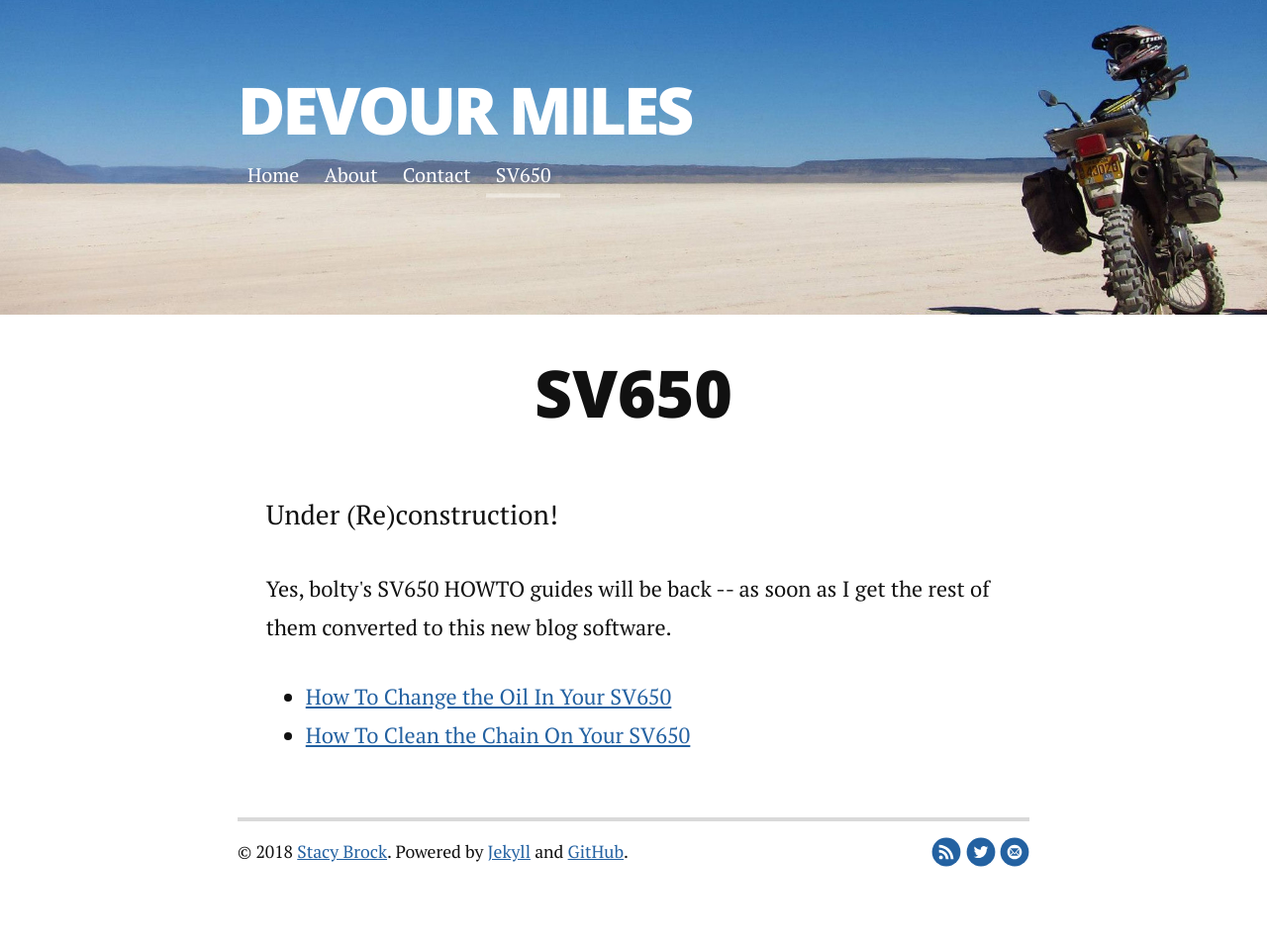
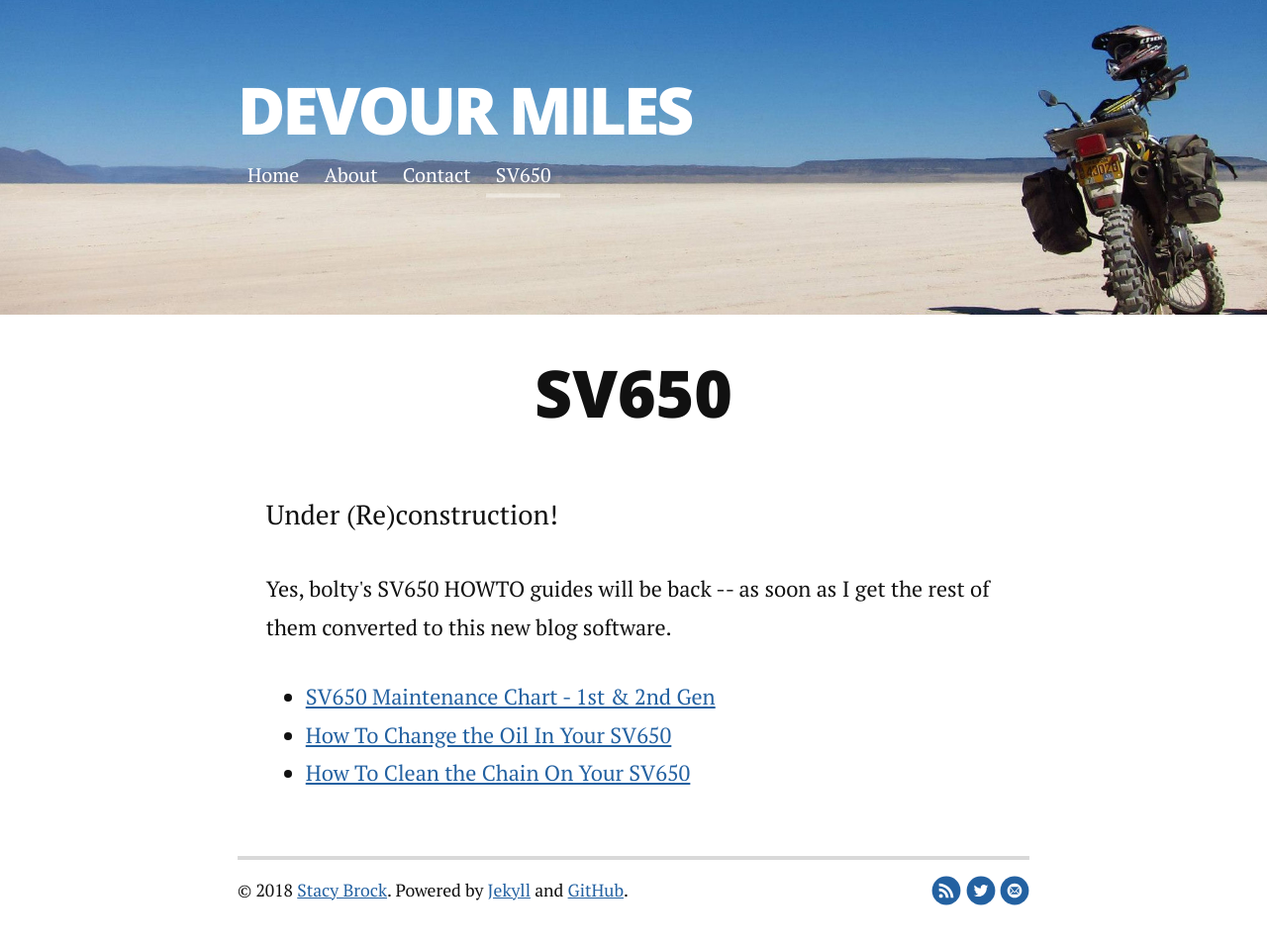
Before and after one commit to boltynet/boltynet.github.io, a Jekyll site: the page built from sv650/index.html, in a window 1280 px wide. Shown: the whole page at 99% size. Built offline with Jekyll 4.4.1, drawn with Linux system fonts in a browser that asks for light colours; nearby versions of some CDN libraries; comment, search, counter and statistics services are not loaded; before the commit the page ends 918 px from its top, so only the background shows below that.

Commit message:
Update sv650 index page

```diff
--- a/sv650/index.html
+++ b/sv650/index.html
@@ -8,6 +8,7 @@ title: SV650
     <p class="intro">Under (Re)construction!</p>
     <p>Yes, bolty's SV650 HOWTO guides will be back -- as soon as I get the rest of them converted to this new blog software.<p>
     <ul>
+        <li><a href="/blog/sv650-1st-2nd-gen-maintenance-chart/">SV650 Maintenance Chart - 1st & 2nd Gen</a></li>
         <li><a href="/blog/how-to-change-the-oil-in-your-sv650/">How To Change the Oil In Your SV650</a></li>
         <li><a href="/blog/how-to-clean-the-chain-on-your-sv650/">How To Clean the Chain On Your SV650</a></li>
     </ul>
```
